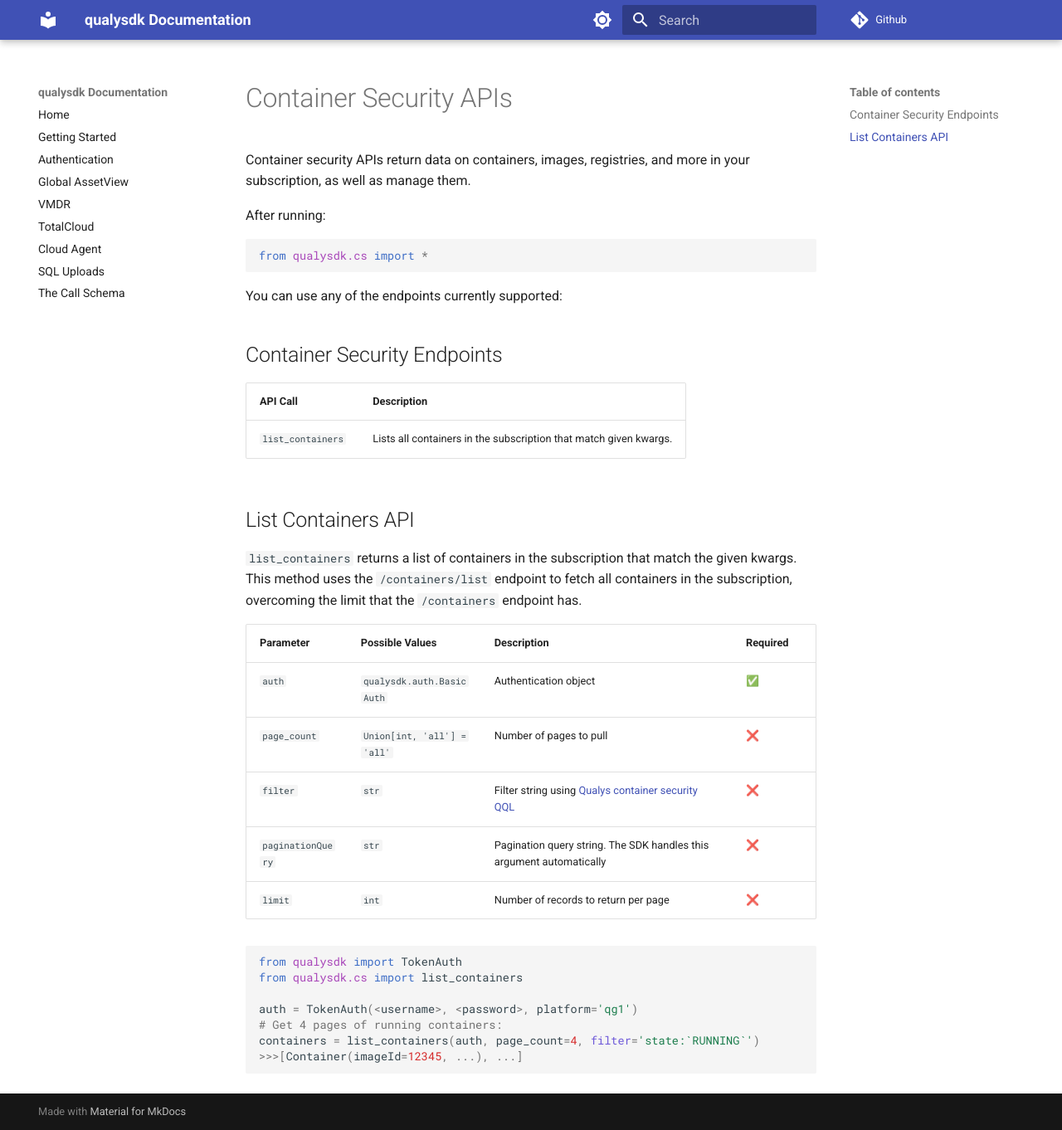
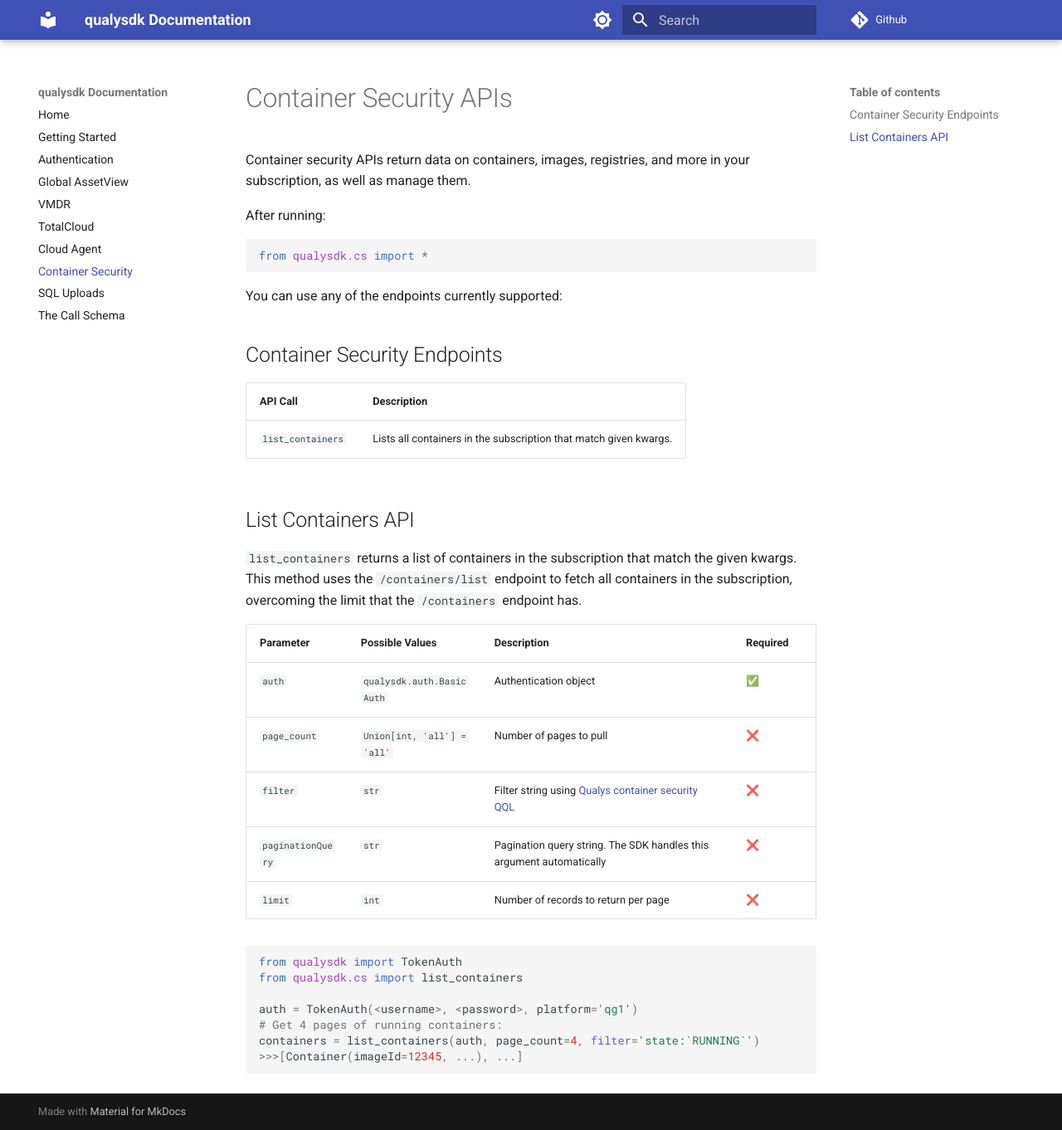
Before and after one commit to 0x41424142/qualysdk, an MkDocs documentation site: the page built from docs/containersecurity.md, in a window 1280 px wide and 1362 px high. Shown: the whole window at 83% size. Built offline with MkDocs 1.6.1 and Material for MkDocs 9.7.7, drawn with Linux system fonts in a browser that asks for light colours; comment, search, counter and statistics services are not loaded.

Commit message:
Update mkdocs.yml

```diff
--- a/mkdocs.yml
+++ b/mkdocs.yml
@@ -9,6 +9,7 @@
   - VMDR: vmdr.md
   - TotalCloud: totalcloud.md
   - Cloud Agent: cloud_agent.md
+  - Container Security: containersecurity.md
   - SQL Uploads: sql.md
   - The Call Schema: callschema.md
 
```
